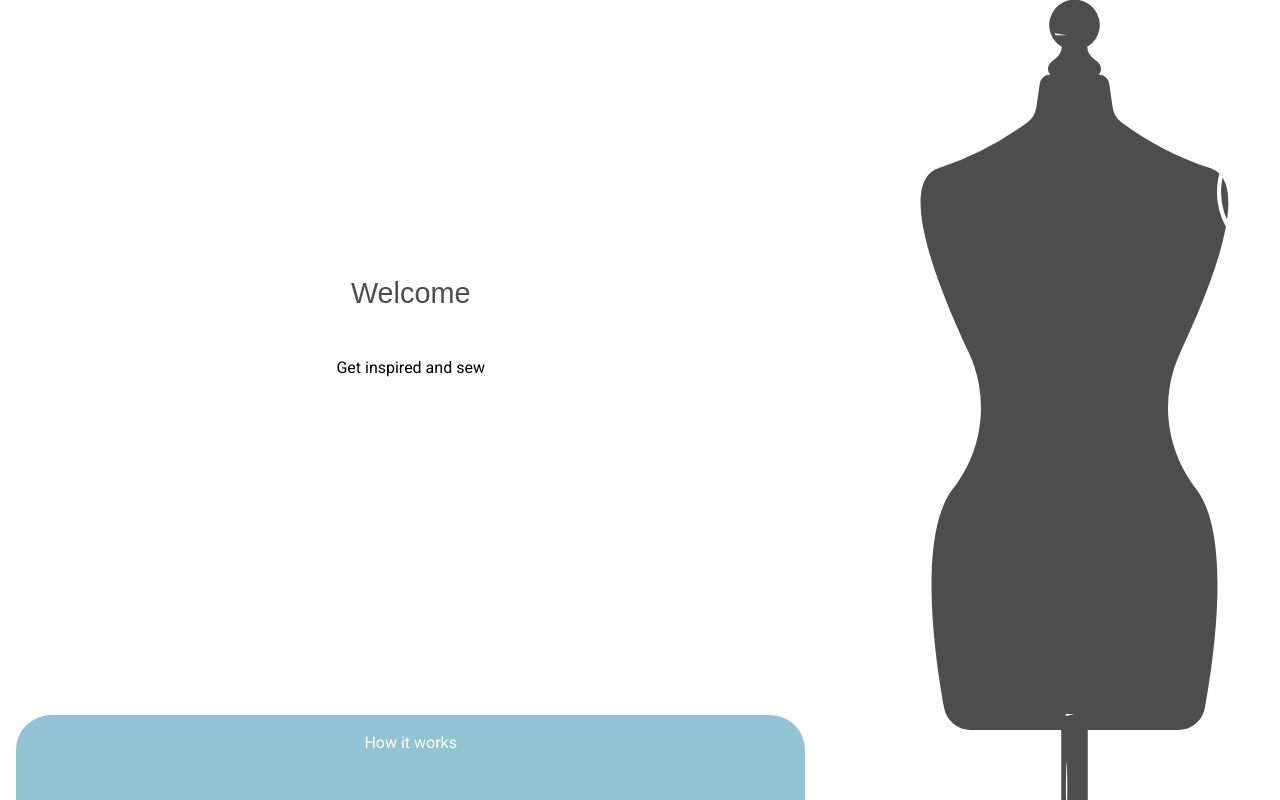
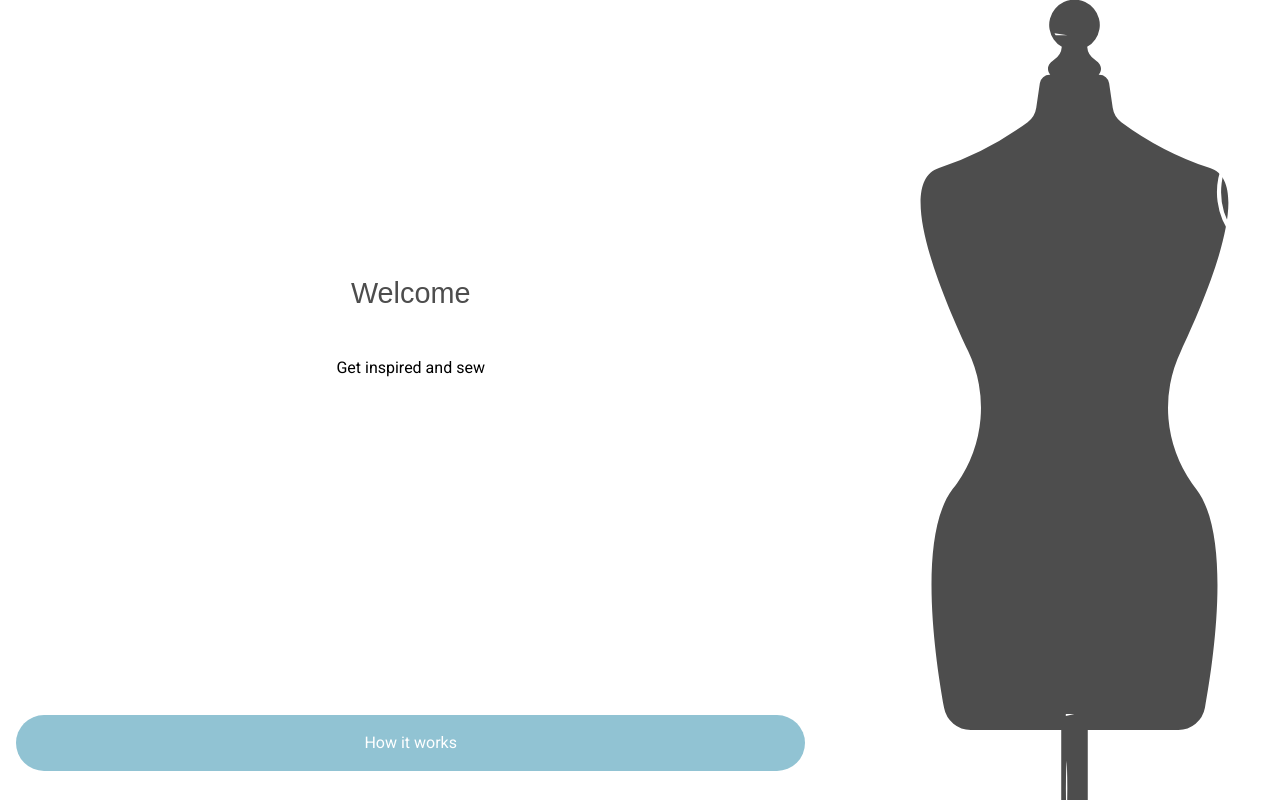
Before and after one commit to DNaunin/sewtable, a Next.js app: page /start in a window 1280 px wide. Shown: the top 800 px of the page. Built offline with nearby package versions, Linux system fonts and the light colour scheme; a web font is replaced by a local one.

Commit message:
💄 Give Pagelink component max height

```diff
--- a/components/pagelink/Pagelink.module.css
+++ b/components/pagelink/Pagelink.module.css
@@ -5,4 +5,5 @@
   padding: 1.1rem 1.8rem;
   margin: 0 1rem;
   text-align: center;
+  max-height: 3.5rem;
 }
```
